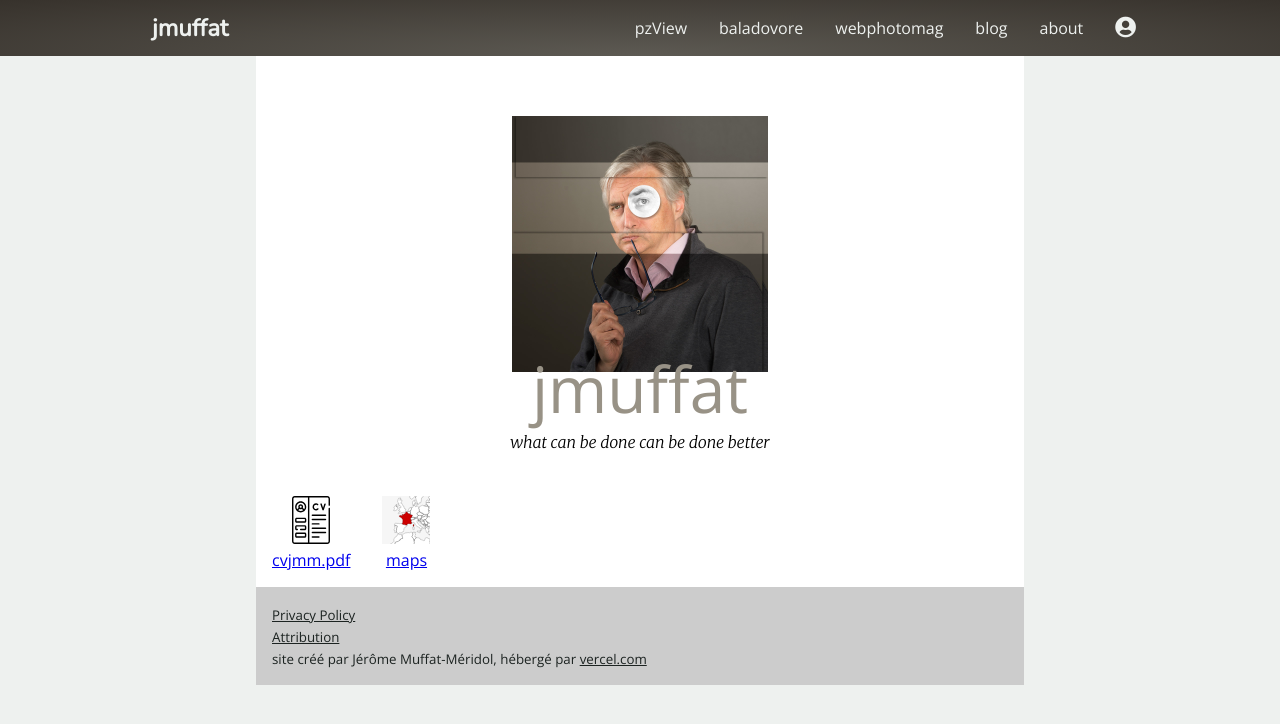
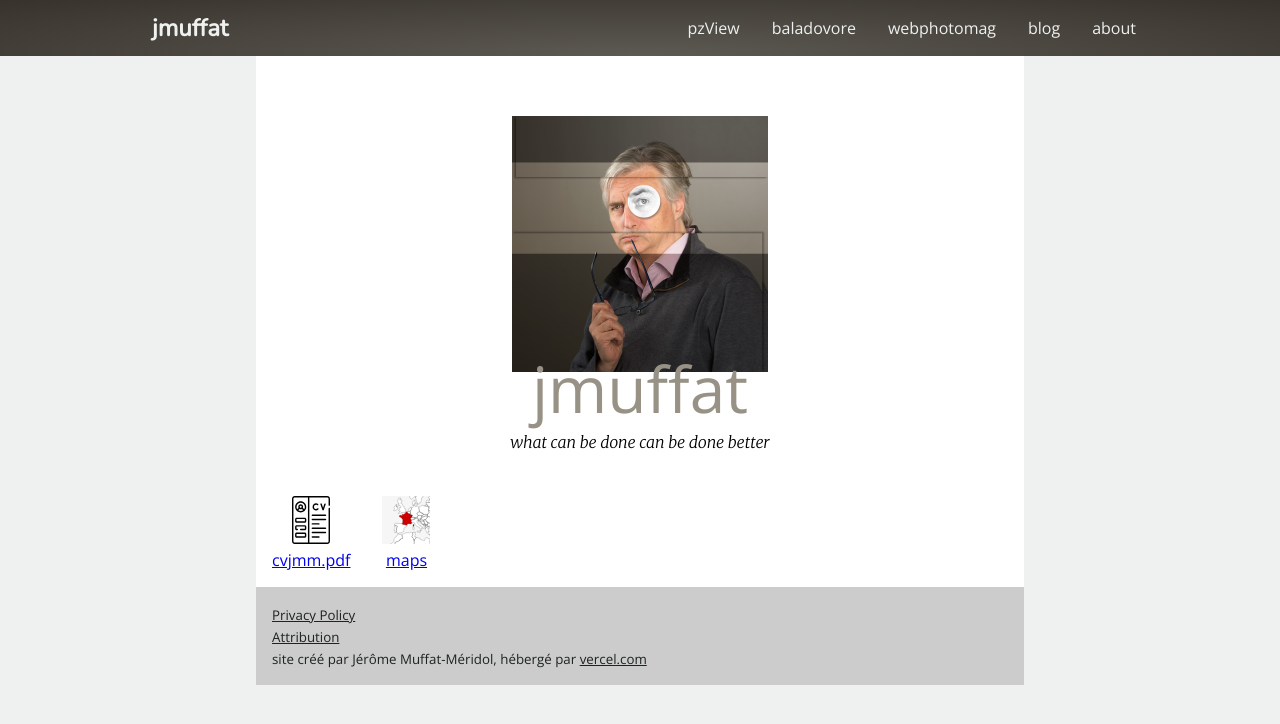
Before and after one commit to jmuffat/jmuffat.com, a Next.js app: page / in a window 1280 px wide. Shown: the top 724 px of the page. Built offline with nearby package versions, Linux system fonts and the light colour scheme.

Commit message:
remove empty "member" menu item (became visible when fontawesome was added)

```diff
--- a/components/nav.js
+++ b/components/nav.js
@@ -11,7 +11,7 @@ const Nav = ()=> (
       <li><Link href="/webphotomag"><a>webphotomag</a></Link></li>
       <li><Link href="/posts"><a>blog</a></Link></li>
       <li><Link href="/about"><a>about</a></Link></li>
-      <li><Link href="/member"><a><i className="fas fa-user-circle fa-lg"></i></a></Link></li>
+      {/*<li><Link href="/member"><a><i className="fas fa-user-circle fa-lg"></i></a></Link></li>*/}
     </ul>
   </nav>
 );
```
